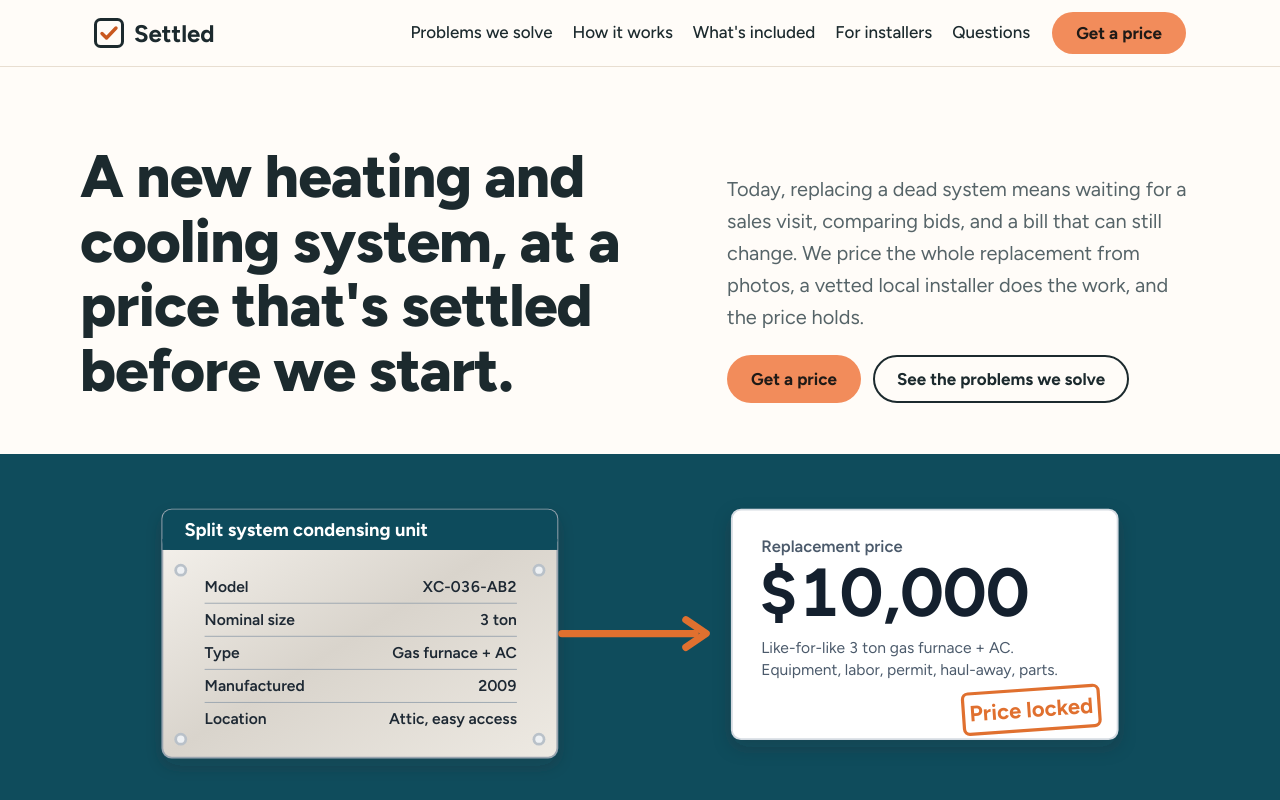
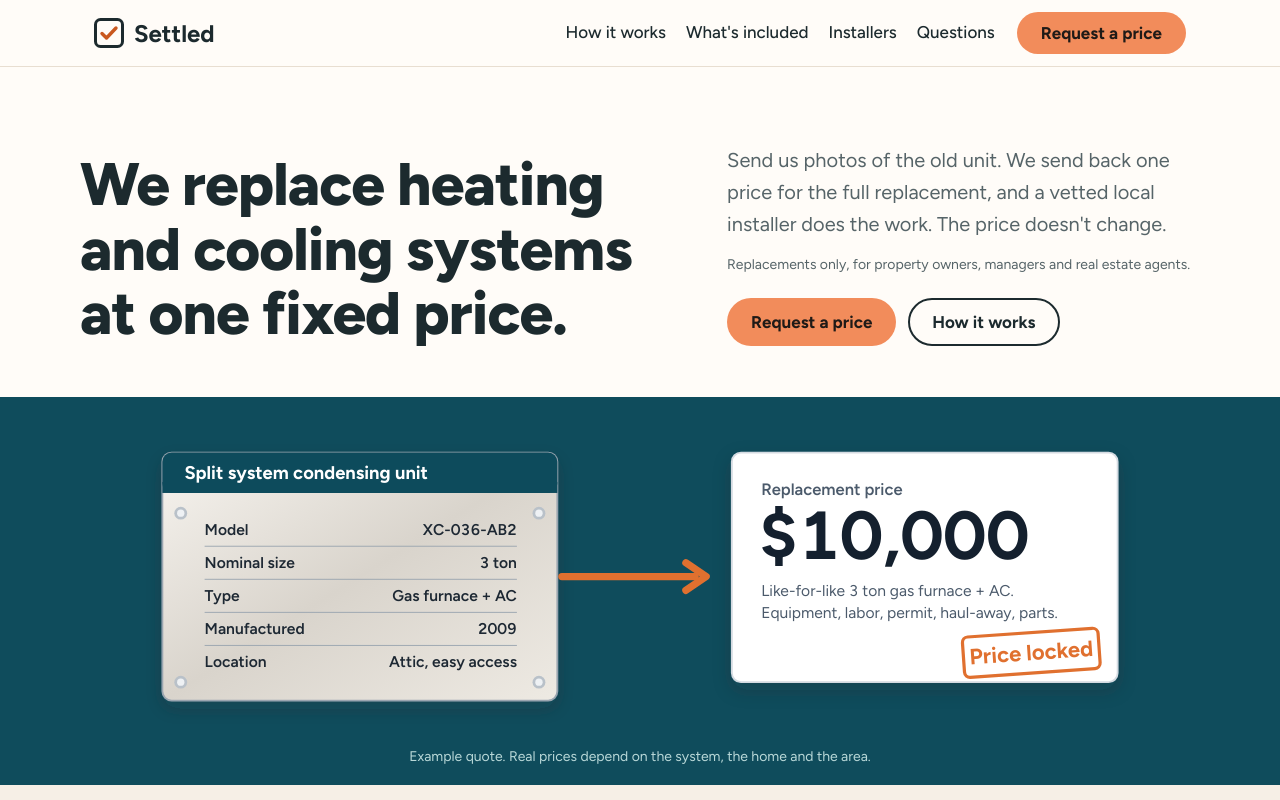
Before and after one commit to marcusmercier75-png/HVAC, a plain HTML site: page index.html in a window 1280 px wide. Shown: the top 800 px of the page. Drawn offline with Linux system fonts and the light colour scheme.

Commit message:
Plain, clear header and top section
Co-Authored-By: Claude Opus 5.5 <noreply@anthropic.com>
Claude-Session: https://claude.ai/code/session_01GYRBNUQix5AHAUKd66wr5y

```diff
--- a/index.html
+++ b/index.html
@@ -186,13 +186,12 @@ footer .wrap{display:flex;flex-wrap:wrap;gap:12px 28px;justify-content:space-bet
       Settled
     </a>
     <nav aria-label="Main">
-      <a href="#problems">Problems we solve</a>
       <a href="#how">How it works</a>
       <a href="#covers">What's included</a>
-      <a href="#installers">For installers</a>
+      <a href="#installers">Installers</a>
       <a href="#faq">Questions</a>
     </nav>
-    <a class="btn main" href="#quote">Get a price</a>
+    <a class="btn main" href="#quote">Request a price</a>
   </div>
 </header>
 
@@ -200,13 +199,14 @@ footer .wrap{display:flex;flex-wrap:wrap;gap:12px 28px;justify-content:space-bet
 <section class="band hero">
   <div class="wrap top">
     <div>
-      <h1>A new heating and cooling system, at a price that's settled before we start.</h1>
+      <h1>We replace heating and cooling systems at one fixed price.</h1>
     </div>
     <div>
-      <p class="lead">Today, replacing a dead system means waiting for a sales visit, comparing bids, and a bill that can still change. We price the whole replacement from photos, a vetted local installer does the work, and the price holds.</p>
+      <p class="lead">Send us photos of the old unit. We send back one price for the full replacement, and a vetted local installer does the work. The price doesn't change.</p>
+      <p class="small">Replacements only, for property owners, managers and real estate agents.</p>
       <div class="acts">
-        <a class="btn main" href="#quote">Get a price</a>
-        <a class="btn ghost" href="#problems">See the problems we solve</a>
+        <a class="btn main" href="#quote">Request a price</a>
+        <a class="btn ghost" href="#how">How it works</a>
       </div>
     </div>
   </div>
@@ -438,7 +438,7 @@ footer .wrap{display:flex;flex-wrap:wrap;gap:12px 28px;justify-content:space-bet
 <section class="band field" id="quote">
   <div class="wrap formgrid">
     <div>
-      <h2>Get a price</h2>
+      <h2>Request a price</h2>
       <p class="lead">Tell us about the system. We'll reply with a link to send the label photo and the photo of the space, then send back one price.</p>
       <p class="small">Installers can use this form too. Choose "HVAC installer" and tell us your market.</p>
     </div>
```
